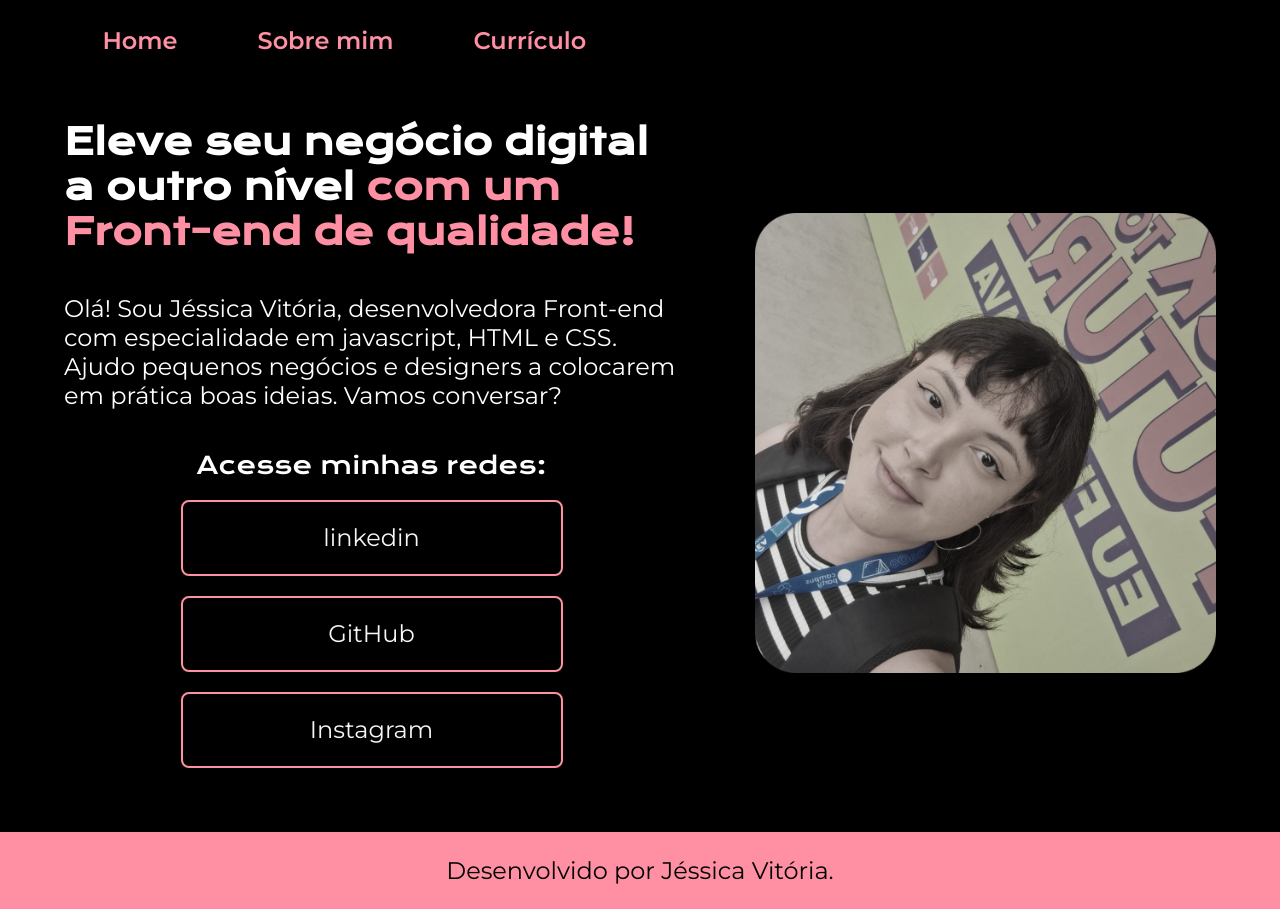
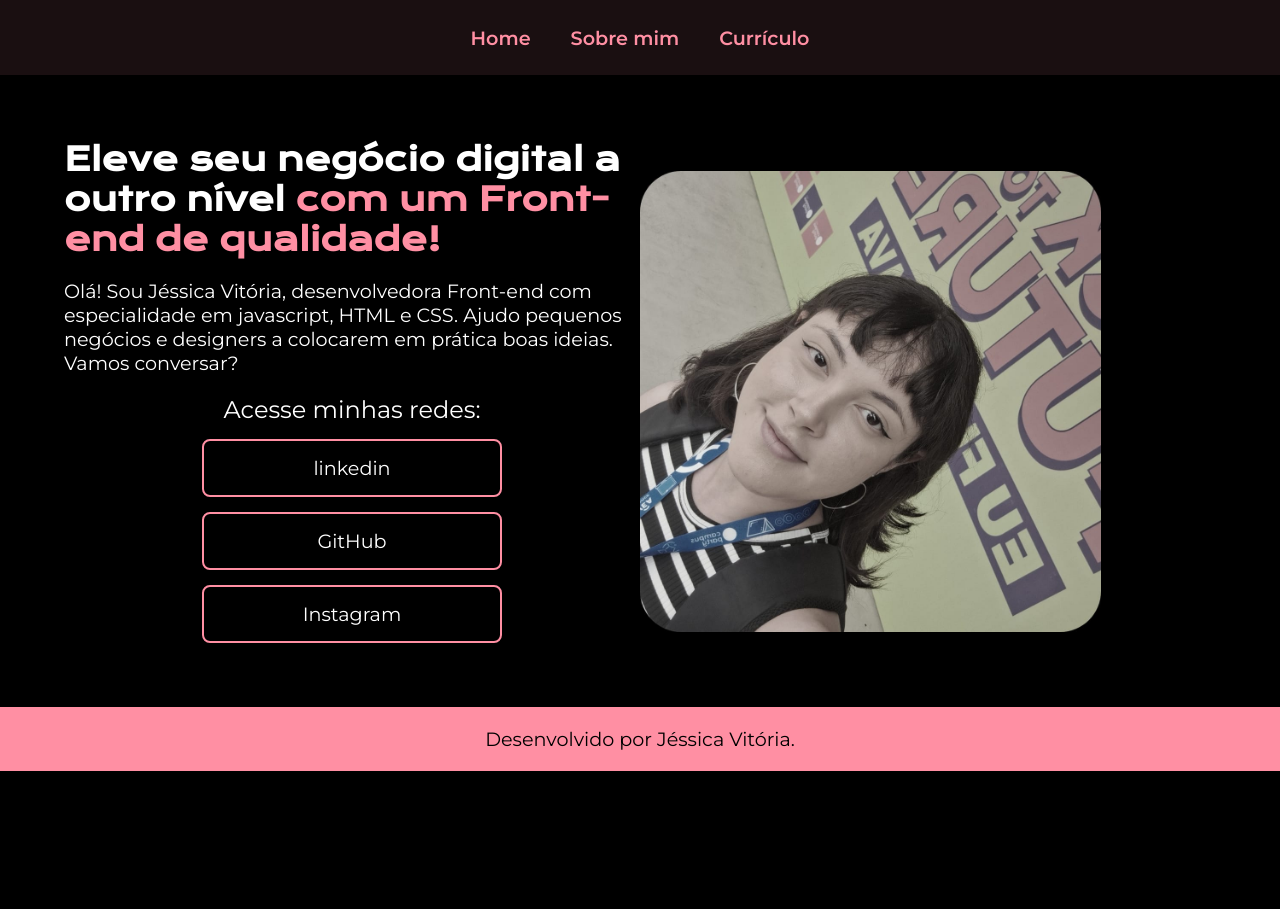
Before and after one commit to Jessh00/MeuPortfolio, a plain HTML site: page index.html in a window 1280 px wide. After the commit the page ends 800 px from the top, so only its background shows below. Drawn offline with nearby package versions, Linux system fonts and the light colour scheme.

Commit message:
Atualizando interface responsiva

```diff
--- a/index.html
+++ b/index.html
@@ -25,7 +25,7 @@
                 <a class="apresentacao__links__link" href="https://www.instagram.com/jessh.codes/">Instagram</a>
             </div>
         </section>
-        <img src="imagem.foto.png" alt="foto">
+        <img class="apresentacao__imagem" src="imagem.foto.png" alt="foto">
 
     </main>
     <footer class="rodape">
--- a/styles/style.css
+++ b/styles/style.css
@@ -1,108 +1,153 @@
 @import url('https://fonts.googleapis.com/css2?family=Krona+One&display=swap');
 @import url('https://fonts.googleapis.com/css2?family=Montserrat:ital,wght@0,100..900;1,100..900&display=swap');
 
-*{
-    margin: 0%;
-    padding: 0%;
+* {
+    margin: 0;
+    padding: 0;
+    box-sizing: border-box;
 }
 
-.apresentacao img {
-    max-width: 40%; /* Ajuste conforme necessário */
-    height: auto;
-    border-radius: 8px; /* Opcional, para dar um efeito mais arredondado */
-}
-
-
 body {
-    box-sizing: border-box;
     background-color: black;
-    color:white;
+    color: white;
+    font-family: "Montserrat", sans-serif;
 }
 
 strong {
     color: #ff8fa3;
-
 }
 
 .cabecalho {
-    padding: 2% 0% 0% 8%;
+    padding: 2% 5%;
+    display: flex;
+    justify-content: center;
+    background-color: rgba(255, 143, 163, 0.1);
 }
 
 .cabecalho__menu {
     display: flex;
-    gap: 80px;
+    gap: 40px;
+    flex-wrap: wrap;
 }
 
 .cabecalho__menu__link {
-    font-family: "Montserrat", serif;
     font-weight: 600;
-    font-size: 24px;
+    font-size: 1.2rem;
     color: #ff8fa3;
     text-decoration: none;
+    transition: color 0.3s;
 }
 
+.cabecalho__menu__link:hover {
+    color: white;
+}
 
 .apresentacao {
-    padding: 5%; /*15%*/
+    padding: 5%;
     display: flex;
+    flex-direction: column;
     align-items: center;
-    justify-content: space-between;
+    text-align: center;
 }
 
 .apresentacao__conteudo {
-    width: 615px;
+    max-width: 800px;
     display: flex;
     flex-direction: column;
-    gap: 40px;
+    gap: 20px;
 }
 
 .apresentacao__conteudo__titulo {
-    font-family: "Krona One", serif;
-    font-size: 36px;
+    font-family: "Krona One", sans-serif;
+    font-size: 2rem;
 }
 
 .apresentacao__conteudo__texto {
-    font-family: "Montserrat", serif;
-    font-size: 24px;
+    font-size: 1.2rem;
 }
 
 .apresentacao__links {
     display: flex;
     flex-direction: column;
-    justify-content: space-between;
-    gap: 20px; /* Aumente esse valor conforme necessário */
+    gap: 15px;
     align-items: center;
 }
 
-.apresentacao__links__subtitulo{
-    font-family: "Krona One", serif;
+.apresentacao__links__subtitulo {
+    font-size: 1.5rem;
     font-weight: 400;
-    font-size: 24px;
 }
 
 .apresentacao__links__link {
-    /*background-color: #ff8fa3;*/
     border: 2px solid #ff8fa3;
-    width: 378px;
+    width: 80%;
+    max-width: 300px;
     text-align: center;
     border-radius: 8px;
-    font-size: 24px;
-    padding: 21.5px 0;
+    font-size: 1.2rem;
+    padding: 15px 0;
     text-decoration: none;
-    color: #f6f6f6;
-    font-family: "Montserrat", serif;
+    color: white;
+    transition: background 0.3s;
 }
 
 .apresentacao__links__link:hover {
-    background-color: #272727;
+    background-color: #ff8fa3;
+    color: black;
+}
+
+.apresentacao img {
+    max-width: 60%;
+    height: auto;
+    border-radius: 8px;
+    margin-top: 20px;
 }
 
 .rodape {
-    padding: 24px;
+    padding: 20px;
     color: black;
     background-color: #ff8fa3;
     text-align: center;
-    font-family: "Montserrat", serif;
-    font-size: 24px;
-    font-weight: 400;
+    font-size: 1.2rem;
 }
+
+@media screen and (min-width: 768px) {
+    .apresentacao {
+        flex-direction: row;
+        text-align: left;
+    }
+
+    .apresentacao__conteudo {
+        width: 50%;
+    }
+
+    .apresentacao img {
+        max-width: 40%;
+    }
+}
+
+/* Botão Voltar ao Topo */
+#voltar-topo {
+    position: fixed;
+    bottom: 20px;
+    right: 20px;
+    background-color: #ff8fa3;
+    color: black;
+    border: none;
+    padding: 10px 15px;
+    font-size: 1rem;
+    cursor: pointer;
+    border-radius: 8px;
+    display: none;
+    transition: opacity 0.3s ease-in-out;
+}
+
+#voltar-topo:hover {
+    background-color: white;
+    color: #ff8fa3;
+}
+
+/* Mostrar botão quando necessário */
+.show {
+    display: block !important;
+}
```
Also changed, not shown: about.html (+1 -1 lines), curriculum.html (+13 -13 lines).
